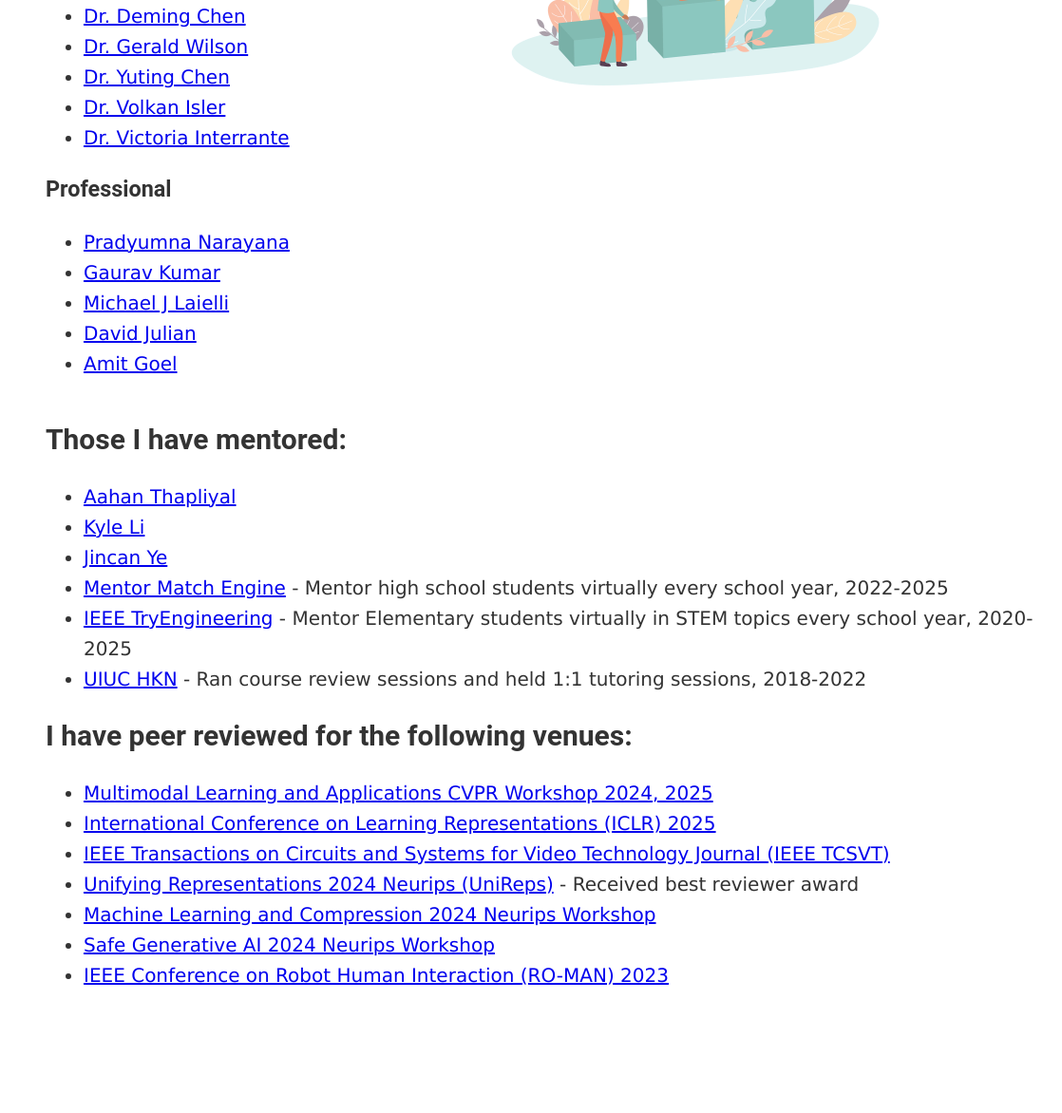
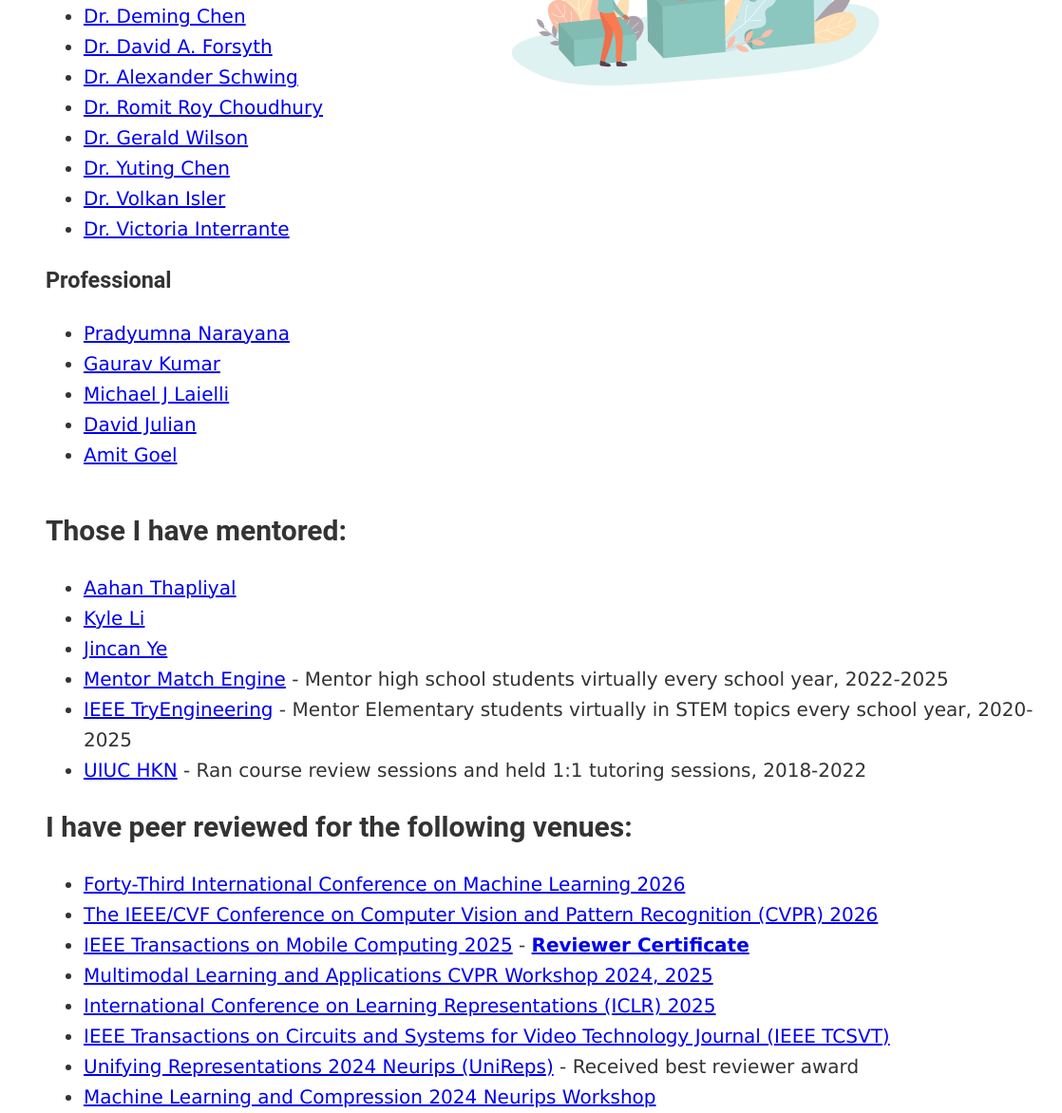
Before and after one commit to akamboj2/akamboj2.github.io, a plain HTML site: page mentorship.html in a window 1280 px wide. Shown: the part 322-1494 px from the top of the page at 95% size, 162-1280 px from the left. Before the commit the page ends 1395 px from the top, so only its background shows below. Drawn offline with nearby package versions, Linux system fonts and the light colour scheme.

Commit message:
updates -- tmc reviewer certicate, accepted waymo offer

```diff
--- a/mentorship.html
+++ b/mentorship.html
@@ -26,6 +26,9 @@
                 <li><a href="https://minhdo.ece.illinois.edu/">Dr. Minh N. Do</a></li>
                 <li><a href="https://krdc.web.illinois.edu/">Dr. Katie Driggs-Campbell</a></li>
                 <li><a href="https://dchen.ece.illinois.edu/">Dr. Deming Chen</a></li>
+                <li><a href="http://luthuli.cs.uiuc.edu/~daf/">Dr. David A. Forsyth</a></li>
+                <li><a href="https://alexander-schwing.de/index.php">Dr. Alexander Schwing</a></li>
+                <li><a href="https://croy.web.engr.illinois.edu/">Dr. Romit Roy Choudhury</a></li>
                 <li><a href="https://www.linkedin.com/in/wilsongerald/">Dr. Gerald Wilson</a></li>
                 <li><a href="https://www.linkedin.com/in/yutingwchen/">Dr. Yuting Chen</a></li>
                 <li><a href="https://www.cs.utexas.edu/~isler/">Dr. Volkan Isler</a></li>
@@ -58,6 +61,9 @@
         </ul>
         <h2>I have peer reviewed for the following venues:</h2>
         <ul>
+            <li><a href="https://icml.cc/Conferences/2026">Forty-Third International Conference on Machine Learning 2026</a></li>
+            <li><a href="https://cvpr.thecvf.com/">The IEEE/CVF Conference on Computer Vision and Pattern Recognition (CVPR) 2026</a></li>
+            <li><a href="https://www.computer.org/csdl/journal/tm">IEEE Transactions on Mobile Computing 2025</a> - <a href="files/ieee_TMC_reviewer_certificate.pdf"><b>Reviewer Certificate</b></a></li>
             <li><a href="https://mula-workshop.github.io/">Multimodal Learning and Applications CVPR Workshop 2024, 2025</a></li>
             <li><a href="https://iclr.cc/">International Conference on Learning Representations (ICLR) 2025</a></li>
             <li><a href="https://ieeexplore.ieee.org/xpl/RecentIssue.jsp?punumber=76">IEEE Transactions on Circuits and Systems for Video Technology Journal (IEEE TCSVT)</a></li>
```
Also changed, not shown: index.html (+3 -2 lines), 1 other file.
